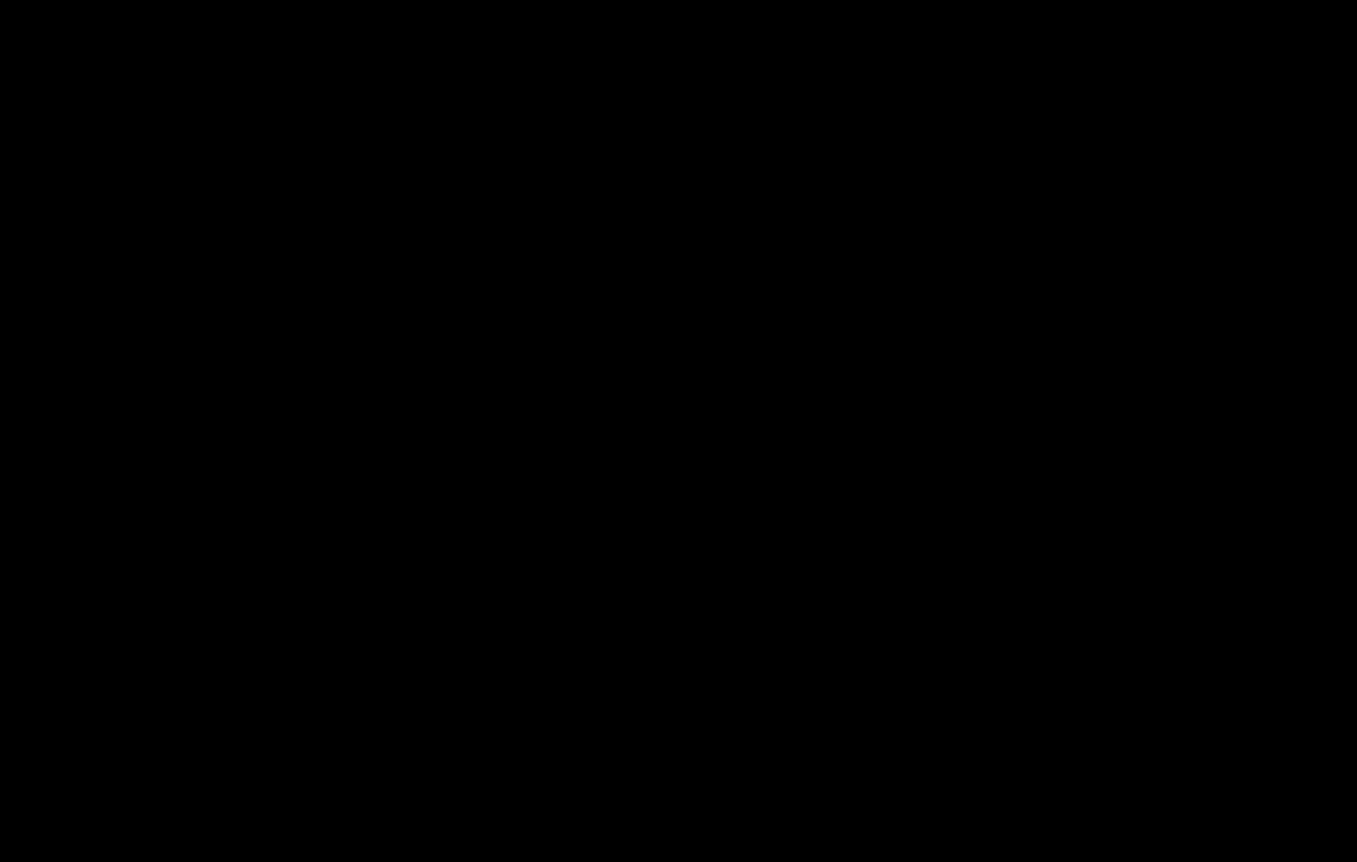
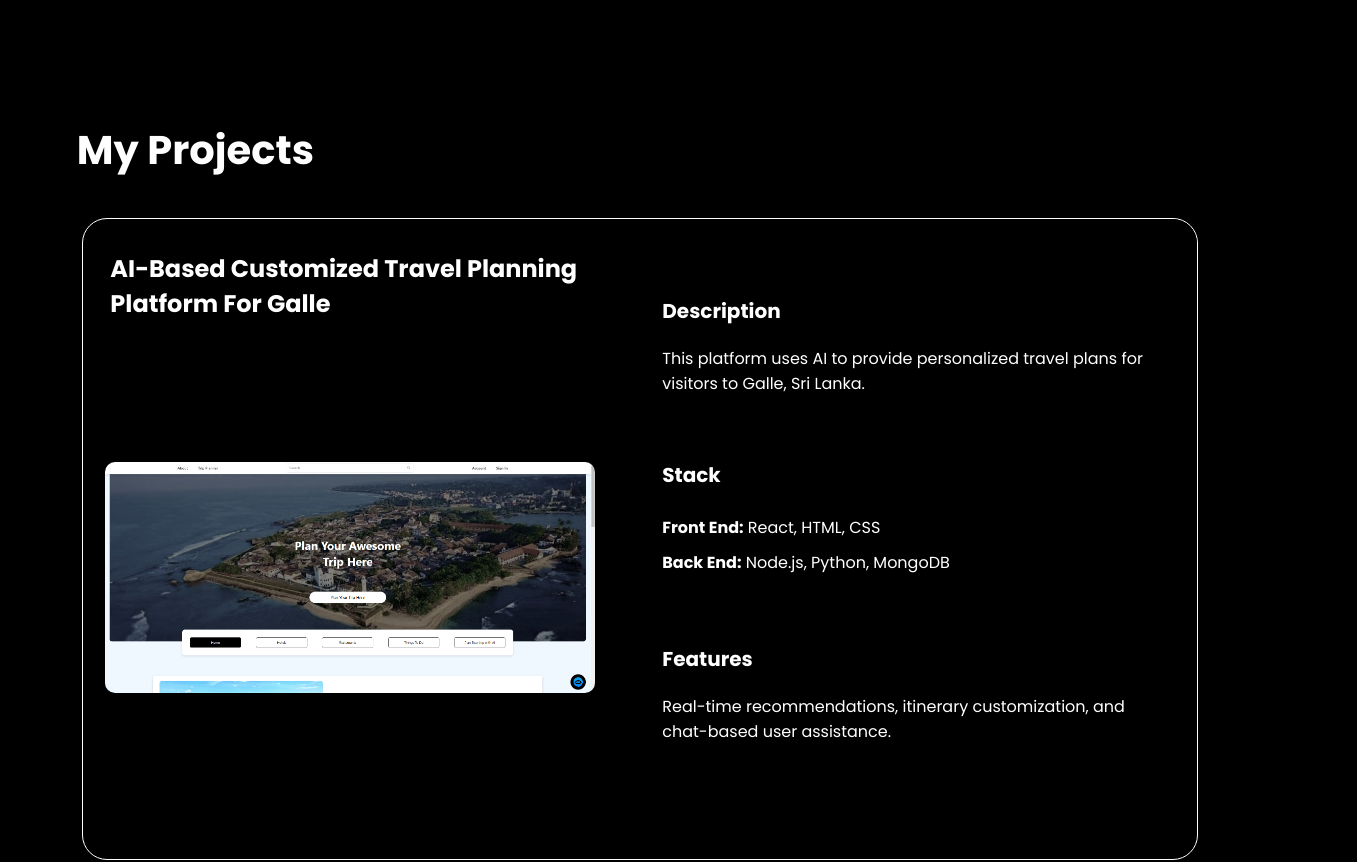
Before and after one commit to BKPASQUAL/Portfolio, a React (Vite) app: page / in a window 1280 px wide. Shown: the part 1060-1922 px from the top of the page, 1357 px wide, since content can reach past the window. Before the commit the page ends 1180 px from the top, so only its background shows below. Built offline with nearby package versions, Linux system fonts and the light colour scheme; a web font is replaced by a local one.

Commit message:
Projects

```diff
--- a/package.json
+++ b/package.json
@@ -10,10 +10,12 @@
     "preview": "vite preview"
   },
   "dependencies": {
+    "framer-motion": "^11.11.11",
     "react": "^18.3.1",
     "react-dom": "^18.3.1",
     "react-fast-marquee": "^1.6.5",
     "react-icons": "^5.3.0",
+    "react-intersection-observer": "^9.13.1",
     "react-router-dom": "^6.28.0"
   },
   "devDependencies": {
--- /dev/null
+++ b/src/assets/css/Projects.css
@@ -0,0 +1,79 @@
+.projects-main-title {
+    color: rgb(255, 255, 255);
+    font-weight: 700;
+    font-size: 40px;
+    margin-left: 6%;
+}
+
+.projects-con {
+    display: flex;
+    justify-content: center;
+}
+
+.projects-con-box {
+    display: flex;
+    height: 80vh;
+    width: 87%;
+    margin: 3%;
+    border-radius: 25px;
+    border: 1px solid white;
+    box-shadow: #ffffff;
+}
+
+.projects-box-left {
+    height: 80%;
+    padding: 2%;
+    width: 50%;
+    background: transparent;
+}
+
+.projects-box-left p {
+    color: #ffffff;
+    font-size: 150%;
+    margin-top: 2%;
+    margin-left: 1%;
+    font-weight: 700;
+}
+
+.projects-box-left-img {
+    width: 100%;
+    height: 100%;
+    display: flex;
+    flex-direction: column;
+    align-items: center;
+    justify-content: center;
+}
+
+.projects-box-left-img img {
+    width: 100%;
+    object-fit: cover;
+    border-radius: 20px;
+    padding: 10px;
+}
+
+.projects-box-right {
+    height: 80%;
+    width: 50%;
+    padding: 4%;
+    display: flex;
+    flex-direction: column;
+    justify-content: space-around;
+    color: #ffffff;
+    border-radius: 25px;
+}
+
+.projects-box-right div {
+    padding: 1% 0;
+}
+
+.project-section-title {
+    font-size: 20px;
+    font-weight: bold;
+    color: #ffffff;
+    margin-bottom: 10px;
+}
+
+.project-section-content {
+    font-size: 16px;
+    color: #ffffff;
+}
--- a/src/assets/css/Skills.css
+++ b/src/assets/css/Skills.css
@@ -16,7 +16,6 @@
     font-weight: 700;
     font-size: 40px;
     margin-left: 6%;
-    width: 100%;
 
 }
 
--- a/src/components/home/projects.jsx
+++ b/src/components/home/projects.jsx
@@ -1,16 +1,70 @@
-import React from 'react'
+import React from "react";
+import "../../assets/css/Projects.css";
+import image1 from "../../assets/images/image.png";
+import { motion, useAnimation } from "framer-motion";
+import { useInView } from "react-intersection-observer";
 
-function projects() {
+function Projects() {
+    const controls = useAnimation();
+    const [ref, inView] = useInView({ triggerOnce: true, threshold: 0.2 });
+
+    React.useEffect(() => {
+      if (inView) {
+        controls.start("visible");
+      }
+    }, [controls, inView]);
+
   return (
-    <div className=''>
-        Projects
-      <div>
-        <div>
-
+    <motion.div
+    ref={ref}
+    initial="hidden"
+    animate={controls}
+    variants={{
+      visible: { opacity: 1, y: 0, transition: { duration: 3 } },
+      hidden: { opacity: 0, y: 50 },
+    }}
+  >
+    <div className="projects-main">
+      <p className="projects-main-title">My Projects</p>
+      <div className="projects-con">
+        <div className="projects-con-box">
+          <div className="projects-box-left">
+            <p>AI-Based Customized Travel Planning Platform For Galle</p>
+            <div className="projects-box-left-img">
+              <img src={image1} alt="image1" />
+            </div>
+          </div>
+          <div className="projects-box-right">
+            <div>
+              <div className="project-section-title">Description</div>
+              <div className="project-section-content">
+                This platform uses AI to provide personalized travel plans for visitors to Galle, Sri Lanka.
+              </div>
+            </div>
+            <div>
+              <div className="project-section-title">Stack</div>
+              <div className="project-section-content">
+                <div>
+                  <strong>Front End:</strong> React, HTML, CSS
+                </div>
+                <div>
+                  <strong>Back End:</strong> Node.js, Python, MongoDB
+                </div>
+              </div>
+            </div>
+            <div>
+              <div className="project-section-title">Features</div>
+              <div className="project-section-content">
+                Real-time recommendations, itinerary customization, and chat-based user assistance.
+              </div>
+            </div>
+          </div>
         </div>
       </div>
     </div>
-  )
+    </motion.div>
+
+  );
 }
 
-export default projects
+export default Projects;
--- a/src/components/pages/Home.jsx
+++ b/src/components/pages/Home.jsx
@@ -2,6 +2,7 @@ import React from 'react'
 import Navbar from '../common/Navbar'
 import LandingPage from './LandingPage'
 import Skills from './Skills'
+import Projects from '../home/projects'
 
 function Home() {
   return (
@@ -9,6 +10,7 @@ function Home() {
       <Navbar/>
       <LandingPage/>
       <Skills/>
+      <Projects/>
     </div>
   )
 }
--- a/src/components/pages/Skills.jsx
+++ b/src/components/pages/Skills.jsx
@@ -1,5 +1,7 @@
 import React from "react";
 import Marquee from "react-fast-marquee";
+import { motion, useAnimation } from "framer-motion";
+import { useInView } from "react-intersection-observer";
 import {
   FaJs,
   FaReact,
@@ -19,6 +21,15 @@ import {
 import "../../assets/css/Skills.css";
 
 function Skills() {
+  const controls = useAnimation();
+  const [ref, inView] = useInView({ triggerOnce: true, threshold: 0.2 });
+
+  React.useEffect(() => {
+    if (inView) {
+      controls.start("visible");
+    }
+  }, [controls, inView]);
+
   const skills = [
     { name: "JavaScript", icon: <FaJs /> },
     { name: "React", icon: <FaReact /> },
@@ -35,19 +46,38 @@ function Skills() {
   ];
 
   return (
-    <>
-      <div className="skills-title">My Skills</div>
+    <motion.div
+      ref={ref}
+      initial="hidden"
+      animate={controls}
+      variants={{
+        visible: { opacity: 1, y: 0, transition: { duration: 3 } },
+        hidden: { opacity: 0, y: 50 },
+      }}
+    >
+      <motion.div className="skills-title">
+        My Skills
+      </motion.div>
       <div className="skills-main">
         <Marquee speed={100}>
           {skills.map((skill, index) => (
-            <div key={index} className="skills-con">
+            <motion.div
+              key={index}
+              className="skills-con"
+              initial={{ opacity: 0, scale: 0.8 }}
+              animate={{ opacity: 1, scale: 1 }}
+              transition={{
+                duration: 3,
+                delay: index * 0.1,
+              }}
+            >
               <span className="icon">{skill.icon}</span>
               <span>{skill.name}</span>
-            </div>
+            </motion.div>
           ))}
         </Marquee>
       </div>
-    </>
+    </motion.div>
   );
 }
 
```
Also changed, not shown: src/assets/images/image.png (added), 1 other file (tests, documents, lock files or other folders).
